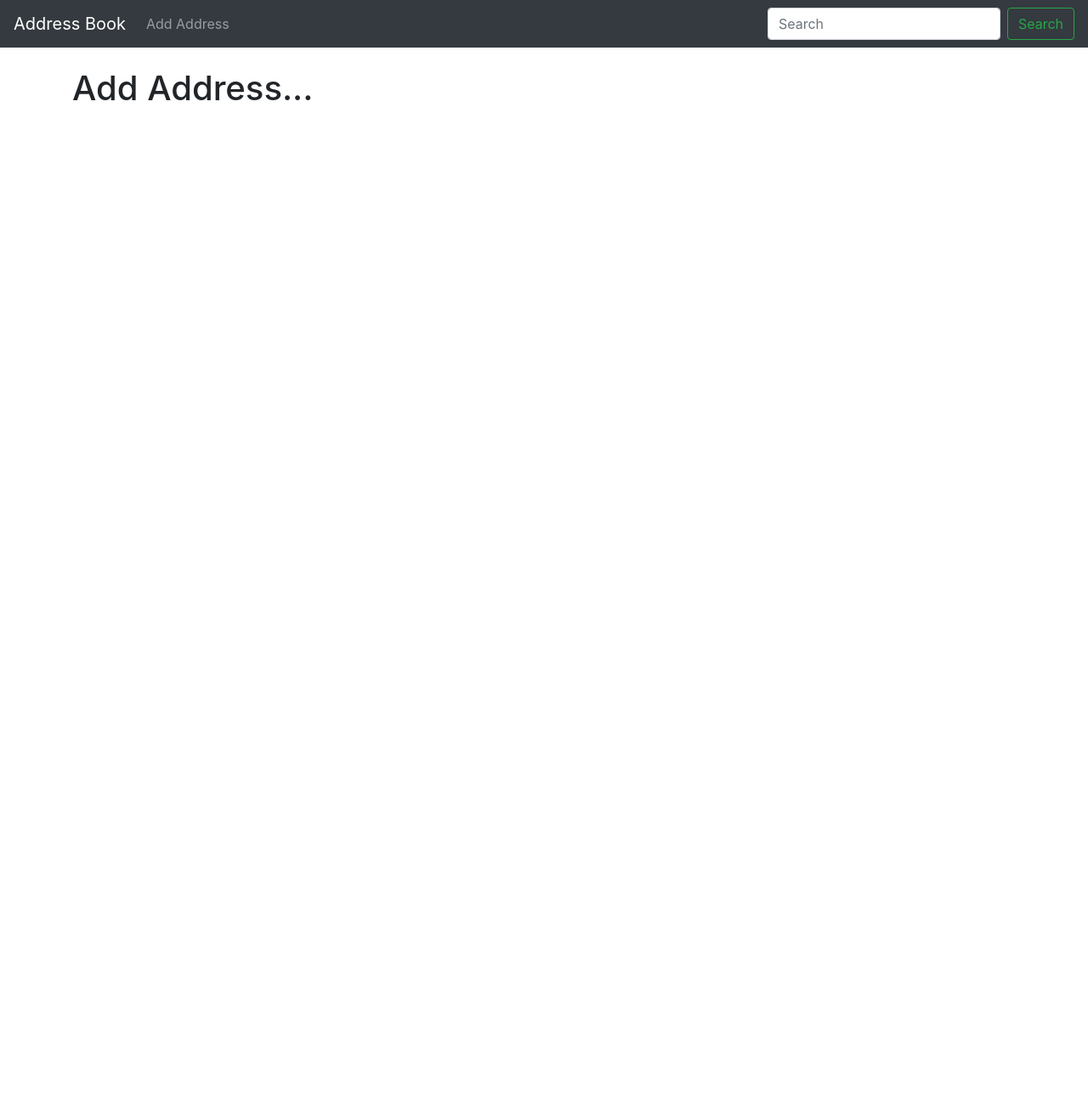
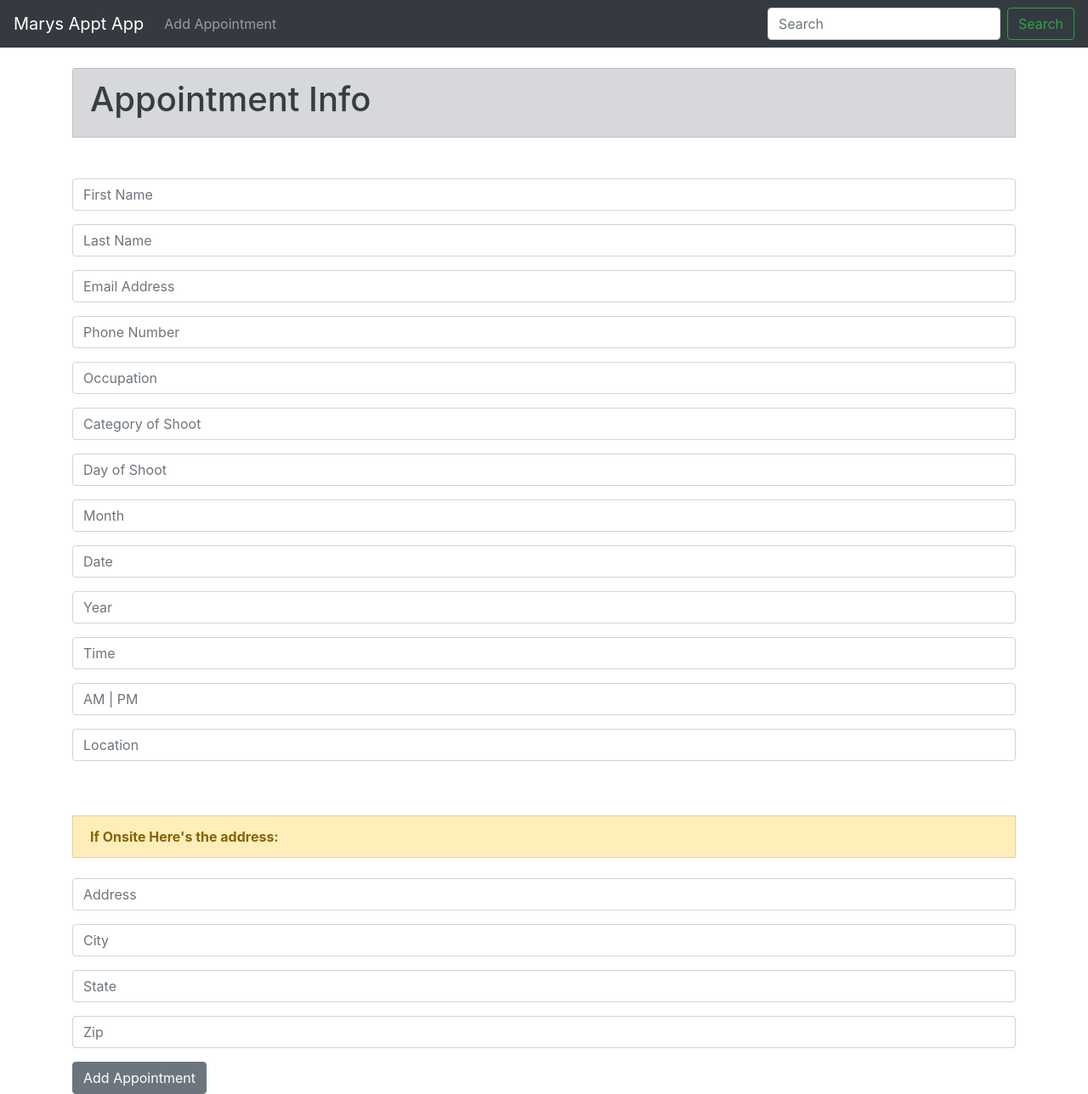
Before and after one commit to courthub74/MarysApptAppTwo, a Django app: page /add_address in a window 1280 px wide. Shown: the whole page at 85% size. Before the commit the page ends 118 px from the top, so only its background shows below. Run offline with Django 3.2, Linux system fonts and the light colour scheme; some libraries are stand-ins or nearby versions.

Commit message:
appointment page added

```diff
--- a/address_book/templates/add_address.html
+++ b/address_book/templates/add_address.html
@@ -2,5 +2,92 @@
 
 
 {% block content%}
-	<h1>Add Address...</h1>
+	<li class="list-group-item list-group-item-secondary"><h1>Appointment Info</h1></li>
+
+	<form method="POST">
+		{% csrf_token %}
+
+		<br><br>
+		<div class="form-group">
+		    <input type="text" class="form-control" id="exampleInputEmail1" aria-describedby="emailHelp" placeholder="First Name" name="firstname">
+		</div>
+
+		 <div class="form-group">
+		    <input type="text" class="form-control" id="exampleInputEmail1" aria-describedby="emailHelp" placeholder="Last Name" name="lastname">
+		 </div>
+
+		 <div class="form-group">
+		    <input type="email" class="form-control" id="exampleInputEmail1" aria-describedby="emailHelp" placeholder="Email Address" name="email">
+		 </div>
+
+		 <div class="form-group">
+		    <input type="text" class="form-control" id="exampleInputEmail1" aria-describedby="emailHelp" placeholder="Phone Number" name="phone">
+		 </div>
+
+		 <div class="form-group">
+		    <input type="text" class="form-control" id="exampleInputEmail1" aria-describedby="emailHelp" placeholder="Occupation" name="occupation">
+		</div>
+
+
+		<div class="form-group">
+		    <input type="text" class="form-control" id="exampleInputEmail1" aria-describedby="emailHelp" placeholder="Category of Shoot" name="Category">
+		</div>
+
+
+		<div class="form-group">
+		    <input type="text" class="form-control" id="exampleInputEmail1" aria-describedby="emailHelp" placeholder="Day of Shoot" name="day">
+		</div>
+
+
+		<div class="form-group">
+		    <input type="text" class="form-control" id="exampleInputEmail1" aria-describedby="emailHelp" placeholder="Month" name="month">
+		</div>
+
+		<div class="form-group">
+		    <input type="text" class="form-control" id="exampleInputEmail1" aria-describedby="emailHelp" placeholder="Date" name="date">
+		</div>
+
+		<div class="form-group">
+		    <input type="text" class="form-control" id="exampleInputEmail1" aria-describedby="emailHelp" placeholder="Year" name="year">
+		</div>
+
+		<div class="form-group">
+		    <input type="text" class="form-control" id="exampleInputEmail1" aria-describedby="emailHelp" placeholder="Time" name="time">
+		</div>
+
+		<div class="form-group">
+		    <input type="text" class="form-control" id="exampleInputEmail1" aria-describedby="emailHelp" placeholder="AM | PM" name="ampm">
+		</div>
+
+		<div class="form-group">
+		    <input type="text" class="form-control" id="exampleInputEmail1" aria-describedby="emailHelp" placeholder="Location" name="location">
+		</div>
+
+		<br><br>
+		<!--If Onsite then-->
+		<li class="list-group-item list-group-item-warning"><strong>If Onsite Here's the address:</strong></li>
+		<label></label>
+
+		<div class="form-group">
+		    <input type="text" class="form-control" id="exampleInputEmail1" aria-describedby="emailHelp" placeholder="Address" name="address">
+		</div>
+
+		<div class="form-group">
+		    <input type="text" class="form-control" id="exampleInputEmail1" aria-describedby="emailHelp" placeholder="City" name="city">
+		</div>
+
+		<div class="form-group">
+		    <input type="text" class="form-control" id="exampleInputEmail1" aria-describedby="emailHelp" placeholder="State" name="state">
+		</div>
+
+		<div class="form-group">
+		    <input type="text" class="form-control" id="exampleInputEmail1" aria-describedby="emailHelp" placeholder="Zip" name="zipcode">
+		</div>
+
+
+		<button type="submit" class="btn btn-secondary">Add Appointment</button>
+	</form>
+
+
+
 {% endblock%}
--- a/address_book/templates/base.html
+++ b/address_book/templates/base.html
@@ -13,7 +13,7 @@
   <body>
   	<!--NAVBAR-->
 	  	<nav class="navbar navbar-expand-lg navbar-dark bg-dark">
-	  <a class="navbar-brand" href="{% url 'home' %}">Address Book</a>
+	  <a class="navbar-brand" href="{% url 'home' %}">Marys Appt App</a>
 	  <button class="navbar-toggler" type="button" data-toggle="collapse" data-target="#navbarSupportedContent" aria-controls="navbarSupportedContent" aria-expanded="false" aria-label="Toggle navigation">
 	    <span class="navbar-toggler-icon"></span>
 	  </button>
@@ -22,7 +22,7 @@
 	    <ul class="navbar-nav mr-auto">
 
 	      <li class="nav-item">
-	        <a class="nav-link" href="{% url 'add_address' %}">Add Address</a>
+	        <a class="nav-link" href="{% url 'add_address' %}">Add Appointment</a>
 	      </li>
 
 	      </li>
--- a/address_book/views.py
+++ b/address_book/views.py
@@ -1,7 +1,10 @@
 from django.shortcuts import render
 from .models import Address
+from .forms import AddressForm
+from django.contrib import messages
 
 # Create your views here.
+# The Functions for your actuall pages
 
 # HOME PAGE
 def home(request):
@@ -11,3 +14,5 @@ def home(request):
 # ADD ADDRESS PAGE
 def add_address(request):
 	return render(request, 'add_address.html', {})
+
+# EDIT PAGE
```
Also changed, not shown: address_book/forms.py (added, +7 -0 lines), address_book/templates/home.html (+34 -19 lines), address_book/templates/edit.html (added).
